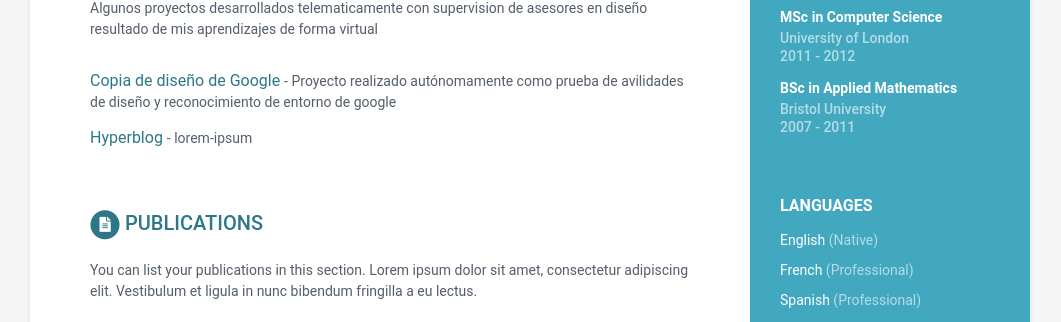
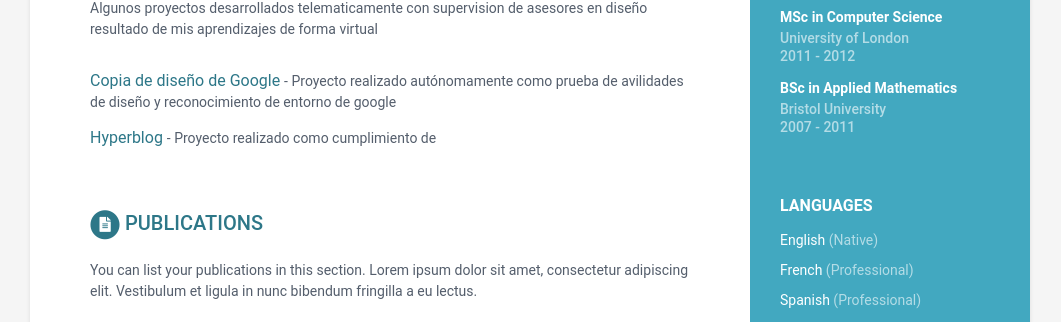
Before and after one commit to KevinC99/good-birch-4e19a, a Jekyll site: the page built from index.html, in a window 1280 px wide. Shown: the part 622-944 px from the top of the page, without its empty margins (110-1171 px from the left). Built offline with Jekyll 4.4.1, drawn with Linux system fonts in a browser that asks for light colours.

Commit message:
data.yml: updated tagline in assignments

```diff
--- a/_data/data.yml
+++ b/_data/data.yml
@@ -83,7 +83,7 @@ projects:
         Proyecto realizado autónomamente como prueba de avilidades de diseño y
         reconocimiento de entorno de google
     - title: Hyperblog
-      tagline: lorem-ipsum
+      tagline: 'Proyecto realizado  como cumplimiento de '
       link: 'https://github.com/KevinC99/Hyper-Blog'
   intro: >-
     Algunos proyectos desarrollados telematicamente con supervision de asesores
```
